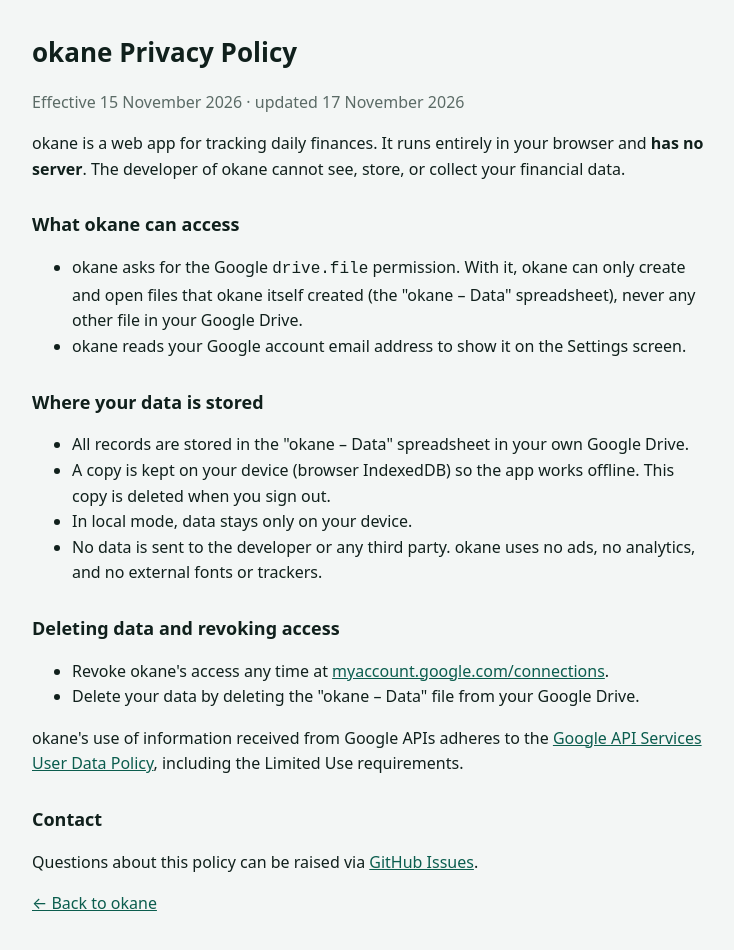
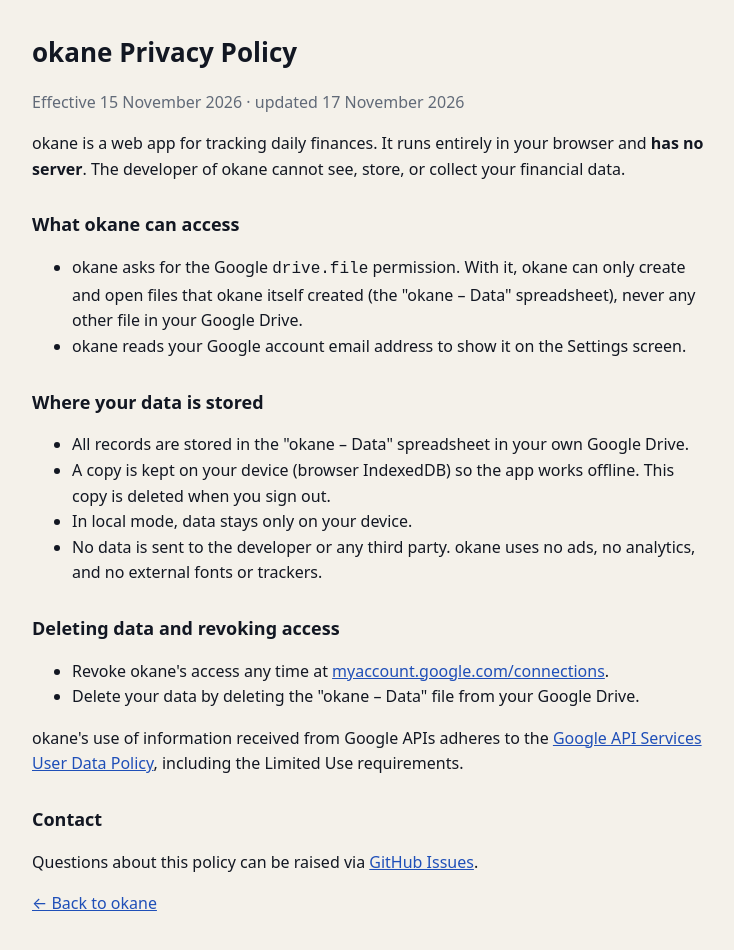
Before and after one commit to khairuddin-n/okane, a website: page privacy.html in a window 1280 px wide. Shown: the whole page, without its empty margins (268-1002 px from the left). Drawn offline with Linux system fonts and the light colour scheme.

Commit message:
v2.4.1: kartu Bank & E-wallet biru, warna splash & privacy ikut tema biru

```diff
--- a/css/app.css
+++ b/css/app.css
@@ -10,7 +10,7 @@
   --expense: #B33A0B; --expense-tint: #FCEEE2;
   --transfer: #3730A3; --transfer-tint: #EEF0FF;
   --warn: #DB8424; --over: #C2410C; --bar-low: #B7CAF1;
-  --acc-bank: #123B33; --acc-bank-2: #1E5C4F; --acc-ewallet: #272F7A; --acc-ewallet-2: #4450B8; --acc-tunai: #6B3F08; --acc-tunai-2: #A66A1C; --acc-text: #FFFFFF;
+  --acc-bank: #173A86; --acc-bank-2: #2D5FCB; --acc-ewallet: #173A86; --acc-ewallet-2: #2D5FCB; --acc-tunai: #6B3F08; --acc-tunai-2: #A66A1C; --acc-text: #FFFFFF;
   --shadow: 0 1px 2px rgba(40,34,18,.05), 0 6px 18px -10px rgba(40,34,18,.16);
   --shadow-lg: 0 14px 38px -8px rgba(18,24,38,.28);
   --scrim: rgba(12,16,26,.5);
@@ -46,7 +46,7 @@
   --expense: #FF9A6B; --expense-tint: #38211A;
   --transfer: #A5B4FC; --transfer-tint: #1B2440;
   --warn: #F4A55A; --over: #FF7A45; --bar-low: #2A4373;
-  --acc-bank: #0F3029; --acc-bank-2: #1B5245; --acc-ewallet: #1E2563; --acc-ewallet-2: #3640A0; --acc-tunai: #53310A; --acc-tunai-2: #8A5717;
+  --acc-bank: #112B66; --acc-bank-2: #224C9E; --acc-ewallet: #112B66; --acc-ewallet-2: #224C9E; --acc-tunai: #53310A; --acc-tunai-2: #8A5717;
   --shadow: 0 0 0 1px rgba(255,255,255,.03);
   --shadow-lg: 0 14px 38px -8px rgba(0,0,0,.6);
   --chip-bg: #1B2130; --nav-off: #8A93A6; --nav-pill: #1A2D57; --card-line: rgba(255,255,255,.05); --sel-ring: #9DBCFF;
--- a/privacy.html
+++ b/privacy.html
@@ -6,8 +6,8 @@
   <title>Privacy Policy — okane</title>
   <link rel="icon" href="./icons/logo.svg" type="image/svg+xml">
   <style>
-    :root { --bg: #F3F6F5; --text: #10201C; --muted: #5B6B66; --primary: #0B5D4E; }
-    @media (prefers-color-scheme: dark) { :root { --bg: #0E1513; --text: #E6EEEB; --muted: #9AABA5; --primary: #7FE0BF; } }
+    :root { --bg: #F4F1EA; --text: #121722; --muted: #616A78; --primary: #1F4FB8; }
+    @media (prefers-color-scheme: dark) { :root { --bg: #0A0D14; --text: #E8ECF4; --muted: #97A0B2; --primary: #9DBCFF; } }
     body { margin: 0; background: var(--bg); color: var(--text); font: 16px/1.6 system-ui, -apple-system, "Segoe UI", Roboto, sans-serif; }
     main { max-width: 680px; margin: 0 auto; padding: 32px 16px 48px; }
     h1 { font-size: 26px; margin: 0 0 4px; } h2 { font-size: 18px; margin: 28px 0 6px; }
--- a/version.js
+++ b/version.js
@@ -1,2 +1,2 @@
 // Satu-satunya tempat versi aplikasi. Naikkan setiap rilis (juga dipakai sw.js untuk nama cache).
-self.APP_VERSION = '2.4.0';
+self.APP_VERSION = '2.4.1';
```
Also changed, not shown: manifest.webmanifest.
